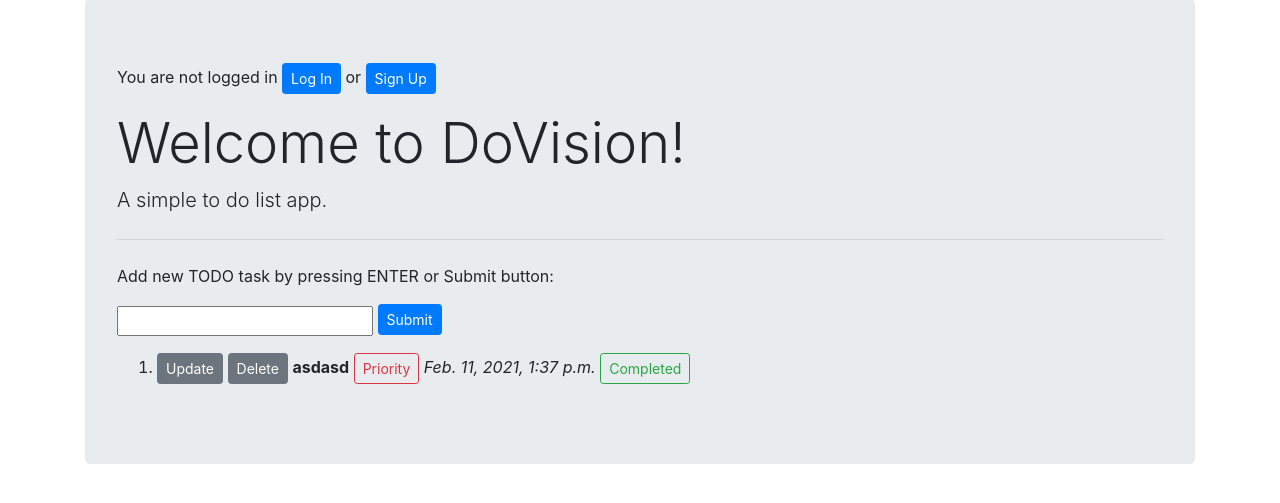
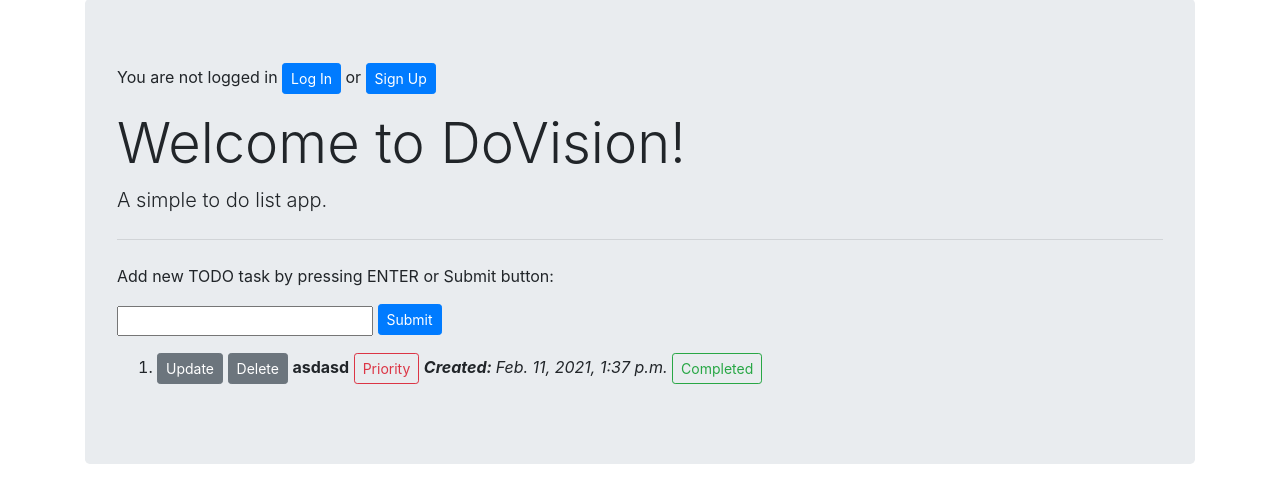
Before and after one commit to ponasObuolys/dovision, a Django app: page / in a window 1280 px wide. Shown: the part 26-529 px from the top of the page. Run offline with Django 3.2, Linux system fonts and the light colour scheme; data comes from the database, SQL or seed files in the repository.

Commit message:
Mažas pakeitimas html'e

```diff
--- a/doVision/templates/home.html
+++ b/doVision/templates/home.html
@@ -48,13 +48,13 @@
 <!--                                </select>-->
                                 {% if task.completed == True %}
                                 <strike>{{task}}</strike>
-                                <span><em><strong>Completed at: </strong>{{ task.modified }}</em></span>
+                                <span><em><strong>Completed: </strong>{{ task.modified }}</em></span>
                                 {% else %}
                                 <span><strong>{{task}}</strong></span>
 
                                 <a class="btn btn-outline-danger btn-sm" href="{% url 'prior' task.id %}">Priority</a>
 
-                                <span><em>{{ task.created }}</em></span>
+                                <span><em><strong>Created: </strong>{{ task.created }}</em></span>
                                 {% endif %}
                                 <a class="btn btn-outline-success btn-sm" href="{% url 'completed' task.id %}">Completed</a>
 
```
